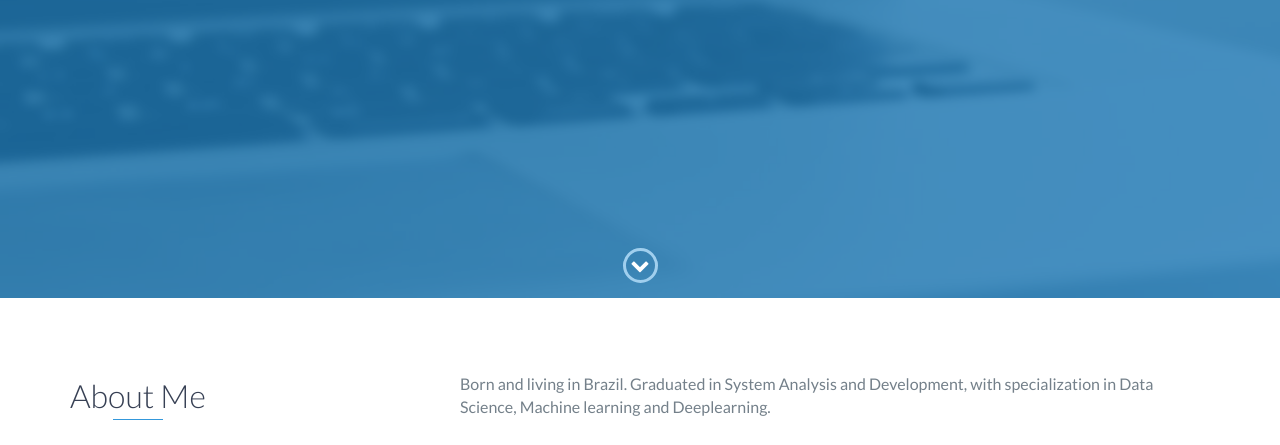
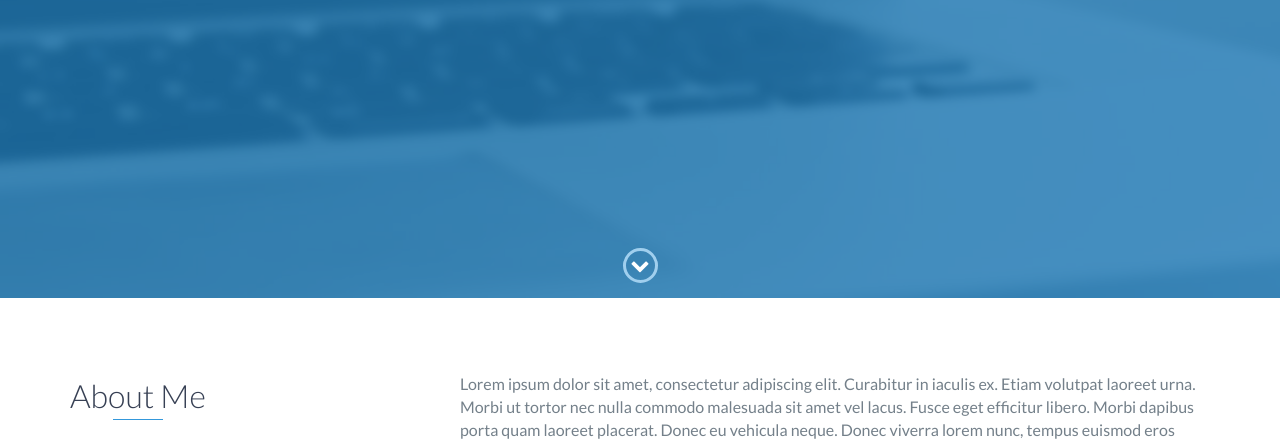
Before and after one commit to EderBraz/EderBraz.github-old, a website: page index.html in a window 1280 px wide. Shown: the part 502-947 px from the top of the page. Drawn offline with nearby package versions, Linux system fonts and the light colour scheme.

Commit message:
Revert "Update index.html"
This reverts commit fb2a69fcc47fe1d2e91fc8f7b4099e6ef2683c01.

```diff
--- a/index.html
+++ b/index.html
@@ -70,7 +70,9 @@
                 </div>
                 <div class="col-md-8">
                     <p>
-                        Born and living in Brazil. Graduated in System Analysis and Development, with specialization in Data Science, Machine learning and Deeplearning.
+                        Lorem ipsum dolor sit amet, consectetur adipiscing elit. Curabitur in iaculis ex. Etiam volutpat laoreet urna. Morbi ut tortor nec nulla commodo malesuada sit amet vel lacus. Fusce eget efficitur libero. Morbi dapibus porta quam laoreet placerat. Donec
+                        eu vehicula neque. Donec viverra lorem nunc, tempus euismod eros sollicitudin ut. Quisque et tincidunt libero. Donec id pharetra justo. Proin euismod lacinia dolor, eu scelerisque justo tempus pharetra. Vivamus nunc justo, finibus
+                        ut nisl sed, euismod rhoncus nulla. Proin sed magna egestas, egestas ante et, congue eros. In consequat, mauris dapibus tincidunt suscipit, ex libero aliquet diam, at maximus risus enim non leo.
                     </p>
                 </div>
             </div>
@@ -232,9 +234,6 @@
                 <div class="col-sm-5 social">
                     <ul>
                         <li>
-                            <a href="https://kaggle.com/ederbraz/" target="_blank"><i class="fa fa-kaggle"></i></a>
-                        </li>
-                        <li>
                             <a href="https://github.com/EderBraz/" target="_blank"><i class="fa fa-github" aria-hidden="true"></i></a>
                         </li>
                         <li>
@@ -249,7 +248,6 @@
 
     <script src="https://ajax.googleapis.com/ajax/libs/jquery/1.12.4/jquery.min.js"></script>
     <script src="js/scripts.min.js"></script>
-
 </body>
 
 </html>
```
